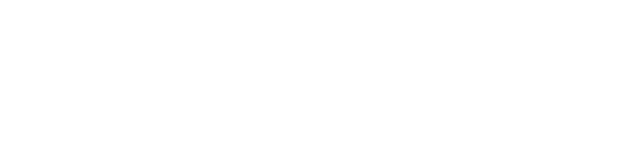
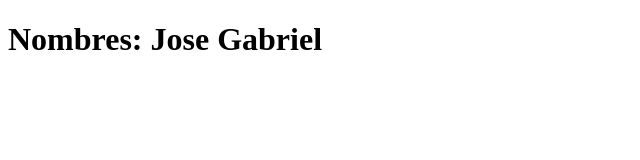
Before and after one commit to JoseGC10/Ex-men-R-brica, a plain HTML site: page index.html in a window 1280 px wide. Shown: the whole page, without its empty margins (0-640 px from the left). Drawn offline with Linux system fonts and the light colour scheme.

Commit message:
Third commit

```diff
--- a/index.html
+++ b/index.html
@@ -7,6 +7,6 @@
     <title>ESTUDIANTE DE LA UNIVERSIDAD DE LA COSTA</title>
 </head>
 <body>
-
+    <h1>Nombres: Jose Gabriel</h1>
 </body>
 </html>
```
